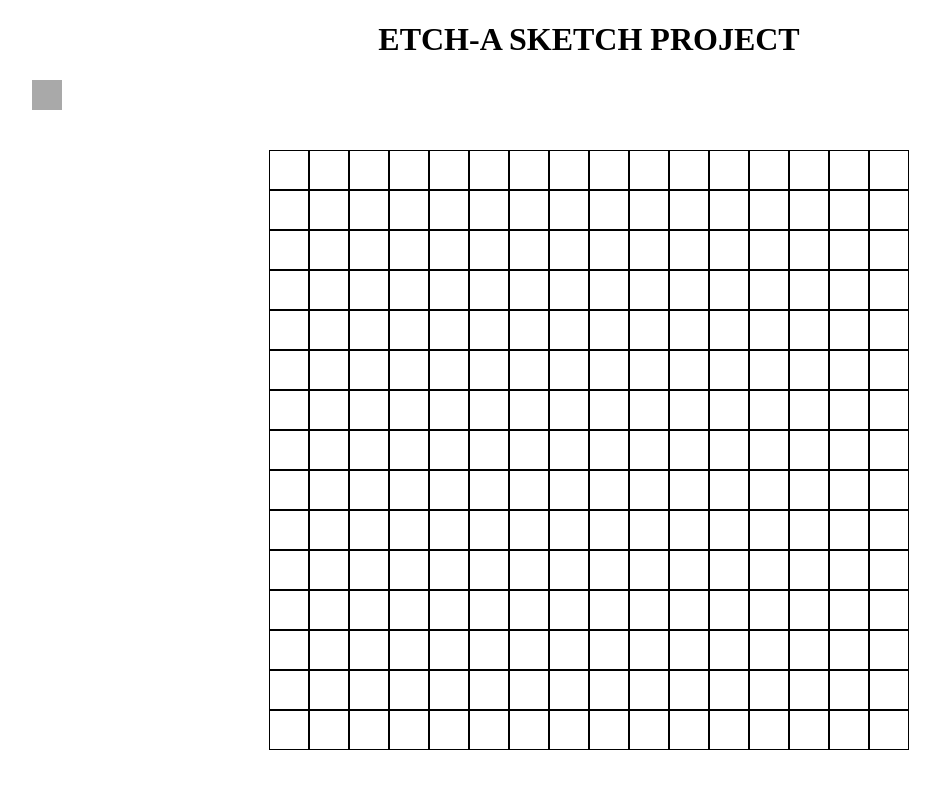
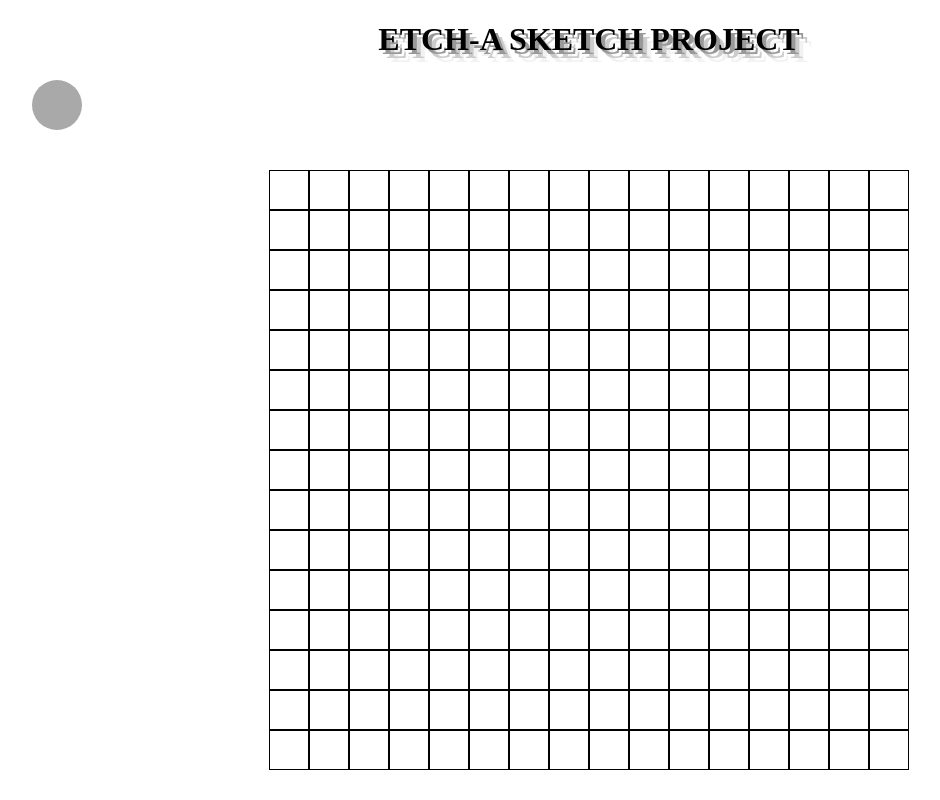
Before and after one commit to Aihhhhhh/Etch-a-sketch, a plain HTML site: page index.html in a window 1280 px wide. Shown: the whole page, without its empty margins (51-991 px from the left). Drawn offline with Linux system fonts and the light colour scheme.

Commit message:
Add text shadow property to the h1 heading

```diff
--- a/styles.css
+++ b/styles.css
@@ -3,6 +3,9 @@
 }
 h1{
     text-align: center;
+    text-shadow: #999999 4px 4px,
+    #cccccc 8px 8px,
+    #f2f2f2 12px 12px;
 }
 .divContainer{
     display: flex;
@@ -13,10 +16,11 @@ h1{
 .popup{
     background-color: darkgray;
     border: 4px palevioletred;
-    width: 30px;
-    height:30px;
+    width: 50px;
+    height:50px;
     margin-bottom: 40px;
     margin-left: 75px;
+    border-radius: 50%;
 }
 
 .smallBox{
```
